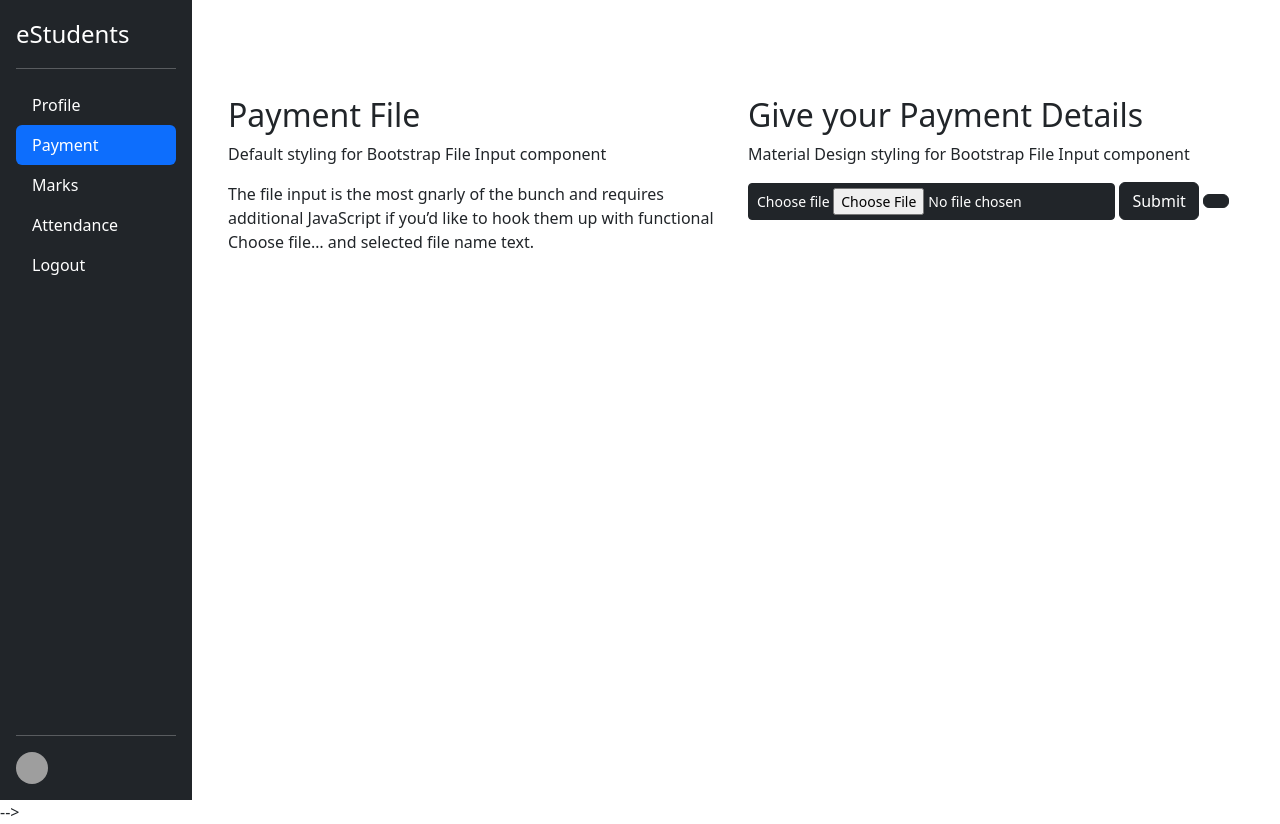
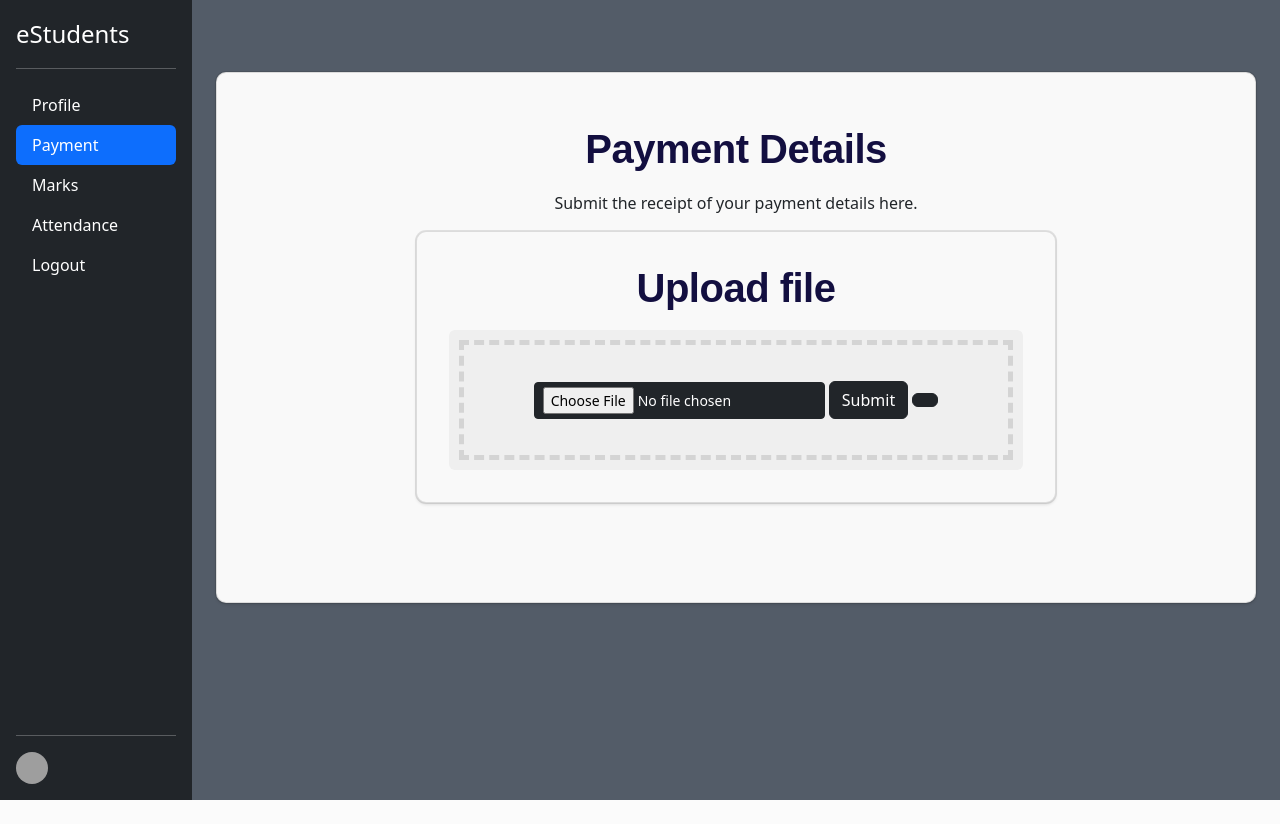
Before and after one commit to sharunrajeev/studentManagementSystem, a Django app: template templates/user/payment_form.html in a window 1280 px wide. After the commit the page ends 800 px from the top, so only its background shows below. Run offline with Django 4.2, Linux system fonts and the light colour scheme; the template is opened without the code that fills it, so the values that code supplies are empty; grey boxes are pictures that could not be loaded.

Commit message:
Updated payment_form frontend

```diff
--- /dev/null
+++ b/static/css/payment_form.css
@@ -0,0 +1,70 @@
+
+
+body {
+
+  background: #535c68;
+}
+
+.wrapper {
+  margin: auto;
+  max-width: 640px;
+  /*padding-top: 3%;*/
+  padding-bottom: 5%;
+  text-align: center;
+
+}
+
+.container {
+  background-color: #f9f9f9;
+  padding: 5%;
+  border-radius: 10px;
+  border: 0.5px solid rgba(130, 130, 130, 0.25);
+  box-shadow: 0 2px 3px rgba(0, 0, 0, 0.1),
+              0 0 0 1px rgba(0, 0, 0, 0.1);
+}
+
+h1 {
+  color: #130f40;
+  font-family: 'Varela Round', sans-serif;
+  letter-spacing: -.5px;
+  font-weight: 700;
+  padding-bottom: 10px;
+}
+
+.upload-container {
+  background-color: rgb(239, 239, 239);
+  border-radius: 6px;
+  padding: 10px;
+}
+
+.border-container {
+  border: 5px dashed rgba(198, 198, 198, 0.65);
+/*   border-radius: 4px; */
+  padding: 20px;
+}
+
+.border-container p {
+  color: #130f40;
+  font-weight: 600;
+  font-size: 1.1em;
+  letter-spacing: -1px;
+  margin-top: 30px;
+  margin-bottom: 0;
+  opacity: 0.65;
+}
+
+#file-browser {
+  text-decoration: none;
+  color: rgb(22,42,255);
+  border-bottom: 3px dotted rgba(22, 22, 255, 0.85);
+}
+
+#file-browser:hover {
+  color: rgb(0, 0, 255);
+  border-bottom: 3px dotted rgba(0, 0, 255, 0.85);
+}
+
+.icons {
+  color: #95afc0;
+  opacity: 0.55;
+}
--- a/templates/user/attendance.html
+++ b/templates/user/attendance.html
@@ -1,4 +1,5 @@
 <!DOCTYPE html>
+{% load static %}
 <html lang="en">
     <head>
         <meta charset="UTF-8" />
@@ -13,6 +14,8 @@
         <link rel="stylesheet"
               href="https://cdn.jsdelivr.net/npm/bootstrap-icons@1.8.3/font/bootstrap-icons.css">
         <title>User Attendance</title>
+
+
     </head>
     <body>
         <!-- Dashboard Sidebar -->
--- a/templates/user/dashboard.html
+++ b/templates/user/dashboard.html
@@ -15,7 +15,7 @@
           href="https://cdn.jsdelivr.net/npm/bootstrap-icons@1.8.3/font/bootstrap-icons.css">
     <title>User Dashboard</title>
     <link href="{% static 'css/user_dashboard.css' %}" rel="stylesheet">
-    <link href="{% static 'css/sidebar.css' %}" rel="stylesheet">
+
 </head>
 <body>
 <!-- Dashboard Sidebar -->
--- a/templates/user/payment_form.html
+++ b/templates/user/payment_form.html
@@ -1,5 +1,28 @@
-{% extends 'base.html'%}
-{% block body %}
+
+<!DOCTYPE html>
+{% load static %}
+<html lang="en">
+<head>
+    <meta charset="UTF-8"/>
+    <meta http-equiv="X-UA-Compatible" content="IE=edge"/>
+    <meta name="viewport" content="width=device-width, initial-scale=1.0"/>
+    <!-- Bootstrap Link -->
+    <link href="https://cdn.jsdelivr.net/npm/bootstrap@5.2.0-beta1/dist/css/bootstrap.min.css"
+          rel="stylesheet"
+          integrity="sha384-0evHe/X+R7YkIZDRvuzKMRqM+OrBnVFBL6DOitfPri4tjfHxaWutUpFmBp4vmVor"
+          crossorigin="anonymous"/>
+    <!-- Bootstrap Icon -->
+    <link rel="stylesheet"
+          href="https://cdn.jsdelivr.net/npm/bootstrap-icons@1.8.3/font/bootstrap-icons.css">
+    <title>Payment</title>
+    <link href="{% static 'css/payment_form.css' %}" rel="stylesheet">
+
+
+</head>
+
+
+
+<body>
 <!-- Dashboard Sidebar -->
 <div class="d-flex flex-column flex-shrink-0 p-3 text-white bg-dark fixed-top"
      style="width: 15%; height: 100vh">
@@ -19,7 +42,7 @@
             <a href="marks" class="nav-link text-white">Marks</a>
         </li>
         <li>
-            <a href="attendance" class="nav-link text-white" >Attendance</a>
+            <a href="attendance" class="nav-link text-white">Attendance</a>
         </li>
         <li>
             <a href="logout" class="nav-link text-white">Logout</a>
@@ -40,53 +63,31 @@
     </div>
 </div>
 <!-- Dashboard Content -->
+
+
 <div class="d-flex flex-column flex-grow-1 p-4" style="height: 100vh; margin-left: 15%;">
     <div class="container mt-5">
-
-        <br>
-        <div class="row ">
-
-            <!--Grid column-->
-            <div class="col-md-6 mb-4">
-
-                <!--Title-->
-                <h2 class="">
-                    Payment File
-                </h2>
-
-                <!--Description-->
-                <p>Default styling for Bootstrap File Input component</p>
-
-                <!-- Description -->
-                <p>The file input is the most gnarly of the bunch and requires additional JavaScript if you’d like to
-                    hook them up
-                    with functional Choose file… and selected file name text.
-                </p>
-
-
+        <div class="wrapper">
+            <h1>Payment Details</h1>
+            <p>Submit the receipt of your payment details here.</p>
+            <div class="container">
+                <h1>Upload file</h1>
+                <div class="upload-container">
+                    <div class="border-container">
+                        <div class="icons fa-4x">
+                            <i class="fas fa-file-image" data-fa-transform="shrink-3 down-2 left-6 rotate--45"></i>
+                            <i class="fas fa-file-alt" data-fa-transform="shrink-2 up-4"></i>
+                            <i class="fas fa-file-pdf" data-fa-transform="shrink-3 down-2 right-6 rotate-45"></i>
                         </div>
-            <!--Grid column-->
-
-            <!--Grid column-->
-            <div class="col-md-6 mb-md-0 mb-4">
-
-                <!--Title-->
-                <h2 class="">
-                    Give your Payment Details
-
-                </h2>
-
-                <!--Description-->
-                <p>Material Design styling for Bootstrap File Input component</p>
-
-                <!--Section: Live preview-->
+                        <!--<input type="file" id="file-upload">-->
                         <section class="section-preview">
 
-                    <form class="md-form my-3" method="post" action="payment_form" enctype="multipart/form-data">
+                            <form class="md-form my-3" method="post" action="payment_form"
+                                  enctype="multipart/form-data">
                                 {% csrf_token %}
                                 <div class="file-field">
                                     <div class="btn btn-dark btn-sm float-left waves-effect waves-light">
-                                <span>Choose file</span>
+
                                         <input type="file" name="File">
                                     </div>
                                     <button type="submit" class="btn btn-dark w-10" id="files">Submit</button>
@@ -95,15 +96,18 @@
                             </form>
 
                         </section>
-                <!--Section: Live preview-->
-
                     </div>
-            <!--Grid column-->
-
                 </div>
-
             </div>
         </div>
 
 
-{% endblock %}
+    </div>
+</div>
+</body>
+
+
+<script src="https://cdn.jsdelivr.net/npm/bootstrap@5.0.2/dist/js/bootstrap.bundle.min.js"
+        integrity="sha384-MrcW6ZMFYlzcLA8Nl+NtUVF0sA7MsXsP1UyJoMp4YLEuNSfAP+JcXn/tWtIaxVXM"
+        crossorigin="anonymous"></script>
+</html>
```
Lines whose indentation alone changed are shown as unchanged.
